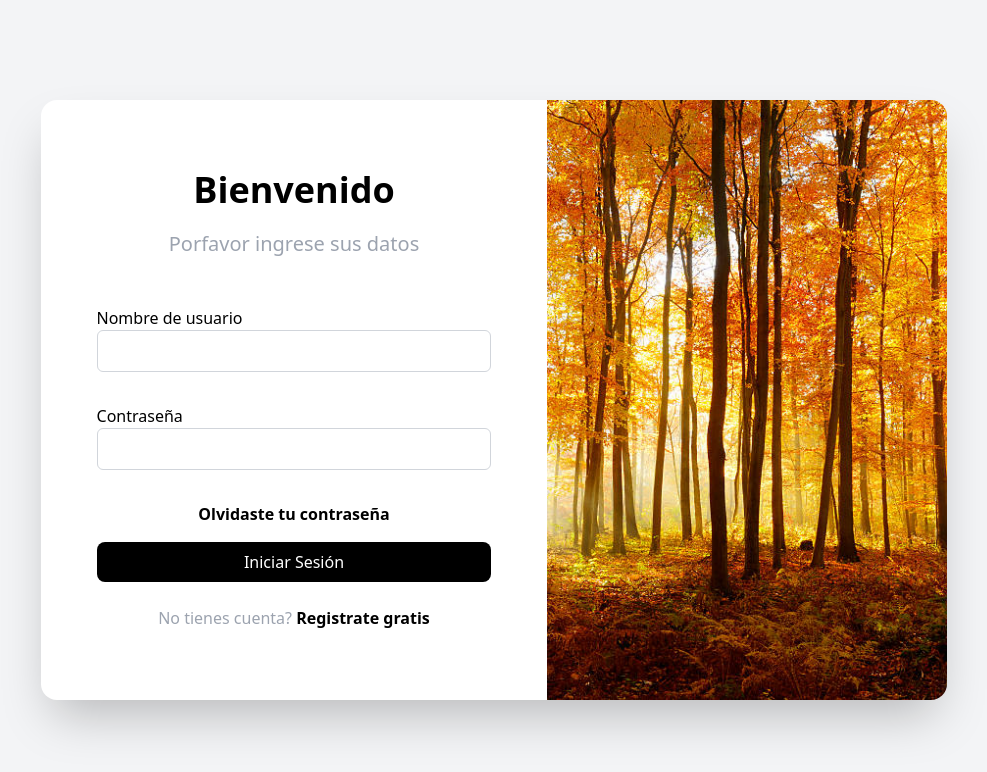
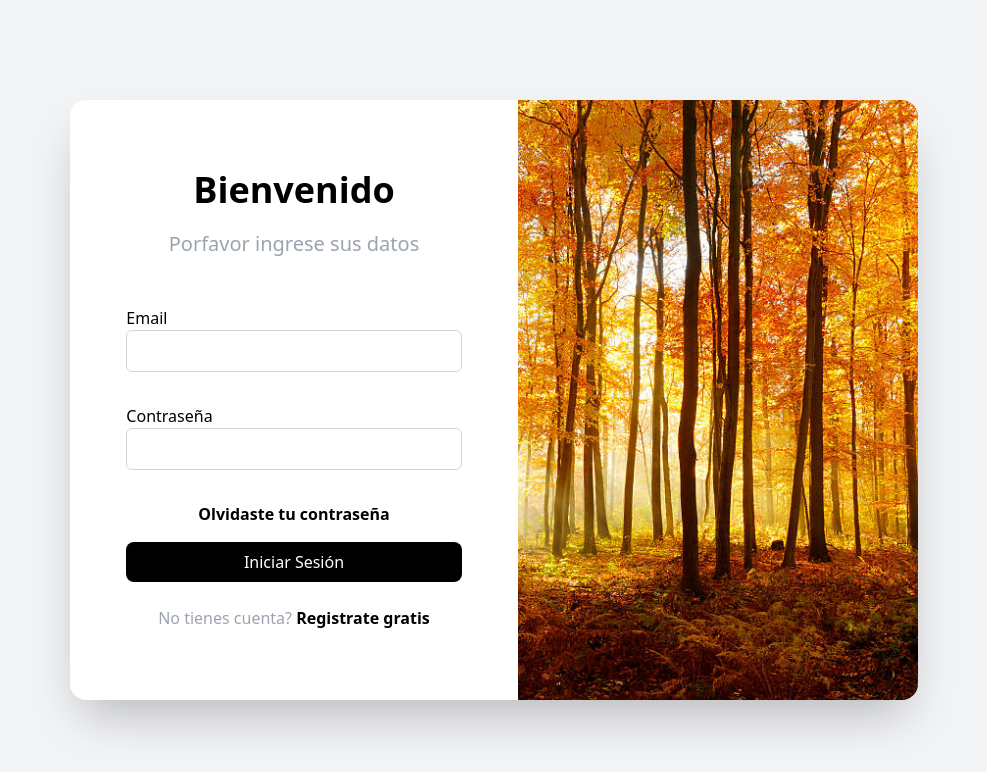
Before and after one commit to SamuelSotomayor1/Login-gate, a React (Vite) app: page /login in a window 1280 px wide. Shown: the top 772 px of the page, without its empty margins (146-1133 px from the left). Built offline with nearby package versions, Linux system fonts and the light colour scheme.

Commit message:
the project folders are restructured and unnecessary folders are eliminated

```diff
--- a/src/App.tsx
+++ b/src/App.tsx
@@ -1,7 +1,6 @@
 import {BrowserRouter, Routes, Route} from 'react-router-dom'
-import { Login } from "./components/login"
-import { Home } from './components/home'
-import ProtectedRoutes from './utils/ProtectedRoutes'
+import { Login } from "./auth/login"
+import { Home } from './shared/home'
 
 function App() {
 
@@ -11,9 +10,6 @@ function App() {
       <Routes>
         <Route element={<Home/>} path="/"/>
         <Route element={<Login/>} path="/login"/>
-        <Route element={<ProtectedRoutes/>}>
-        </Route>
-
       </Routes>
     </BrowserRouter>
   </>
--- /dev/null
+++ b/src/auth/forgotpassword.tsx
@@ -0,0 +1,6 @@
+
+export const ForgotPassword = () => {
+  return (
+    <div>Hello</div>
+  )
+}
--- /dev/null
+++ b/src/auth/login.tsx
@@ -0,0 +1,52 @@
+export const Login = () => {
+    return (
+      <>
+      <div className="flex items-center justify-center min-h-screen bg-gray-100">
+        <div className="relative flex flex-col m-6 space-y-8 bg-white shadow-2xl rounded-2xl md:flex-row md:space-y-0">
+        {/* left side */}
+          <div className="flex flex-col justify-center p-8 md:p-14">
+            <span className="mb-3 text-4xl font-bold text-center">Bienvenido</span>
+            <span className="font-light text-gray-400 mb-8 text-center pt-2 text-xl">
+              Porfavor ingrese sus datos
+            </span>
+            <div className="py-4">
+              <span className="mb-2 text-md">Email</span>
+              <input
+              type="text"
+              className="w-full p-2 border border-gray-300 rounded-md placeholder:font-light placeholder:text-gray-500"
+              name="email"
+              id="email"
+              />
+            </div>
+            <div className="py-4">
+              <span className="mb-2 text-md">Contraseña</span>
+              <input
+                type="password"
+                name="pass"
+                id="pass"
+                className="w-full p-2 border border-gray-300 rounded-md placeholder:font-light placeholder:text-gray-500"
+              />
+            </div>
+            <div className="flex justify-center w-full py-4">
+              <span className="font-bold text-md text-center">Olvidaste tu contraseña</span>
+            </div>
+            <button className="w-full bg-black text-white p-2 rounded-lg mb-6 hover:bg-white hover:text-black hover:border hover:border-gray-300">
+              Iniciar Sesión
+            </button>
+          <div className="text-center text-gray-400">
+            No tienes cuenta? <span className="font-bold text-black">Registrate gratis</span>
+          </div>
+          </div>
+        {/* right side */}
+          <div className="relative">
+            <img
+              src="/paisaje2.jpg"
+              alt="img"
+              className="w-[400px] h-full hidden rounded-r-2xl md:block object-cover"
+            />
+          </div>
+        </div>
+      </div>
+      </>
+    )
+  }
--- /dev/null
+++ b/src/auth/register.tsx
@@ -0,0 +1,6 @@
+
+export const Register = () => {
+  return (
+    <div>Registrate</div>
+  )
+}
--- a/src/components/login.tsx
+++ /dev/null
@@ -1,53 +0,0 @@
-
-export const Login = () => {
-  return (
-    <>
-    <div className="flex items-center justify-center min-h-screen bg-gray-100">
-      <div className="relative flex flex-col m-6 space-y-8 bg-white shadow-2xl rounded-2xl md:flex-row md:space-y-0">
-      {/* left side */}
-        <div className="flex flex-col justify-center p-8 md:p-14">
-          <span className="mb-3 text-4xl font-bold text-center">Bienvenido</span>
-          <span className="font-light text-gray-400 mb-8 text-center pt-2 text-xl">
-            Porfavor ingrese sus datos
-          </span>
-          <div className="py-4">
-            <span className="mb-2 text-md">Nombre de usuario</span>
-            <input
-            type="text"
-            className="w-full p-2 border border-gray-300 rounded-md placeholder:font-light placeholder:text-gray-500"
-            name="email"
-            id="email"
-            />
-          </div>
-          <div className="py-4">
-            <span className="mb-2 text-md">Contraseña</span>
-            <input
-              type="password"
-              name="pass"
-              id="pass"
-              className="w-full p-2 border border-gray-300 rounded-md placeholder:font-light placeholder:text-gray-500"
-            />
-          </div>
-          <div className="flex justify-center w-full py-4">
-            <span className="font-bold text-md text-center">Olvidaste tu contraseña</span>
-          </div>
-          <button className="w-full bg-black text-white p-2 rounded-lg mb-6 hover:bg-white hover:text-black hover:border hover:border-gray-300">
-            Iniciar Sesión
-          </button>
-        <div className="text-center text-gray-400">
-          No tienes cuenta? <span className="font-bold text-black">Registrate gratis</span>
-        </div>
-        </div>
-      {/* right side */}
-        <div className="relative">
-          <img
-            src="/paisaje2.jpg"
-            alt="img"
-            className="w-[400px] h-full hidden rounded-r-2xl md:block object-cover"
-          />
-        </div>
-      </div>
-    </div>
-    </>
-  )
-}
--- a/src/components/home.tsx
+++ b/src/shared/home.tsx
@@ -1,5 +1,4 @@
-//import { Link } from "react-router-dom";
-import { Navbar } from "./navbar";
+import { Navbar } from "../components/navbar"
 
 export const Home = () => {
   return (
@@ -8,7 +7,6 @@ export const Home = () => {
         <Navbar/>
         <img src="/paisaje1.jpg" alt="fondo home"/>
     </div>
-
     </>
 
   )
--- a/src/utils/ProtectedRoutes.tsx
+++ /dev/null
@@ -1,8 +0,0 @@
-import {Outlet, Navigate} from 'react-router-dom';
-
-const ProtectedRoutes = () => {
-    const user = null
-    return user ? <Outlet/> : <Navigate to="/login"/>
-}
-
-export default ProtectedRoutes
```
Also changed, not shown: src/utils/routesConfig.tsx (deleted, +0 -13 lines).
